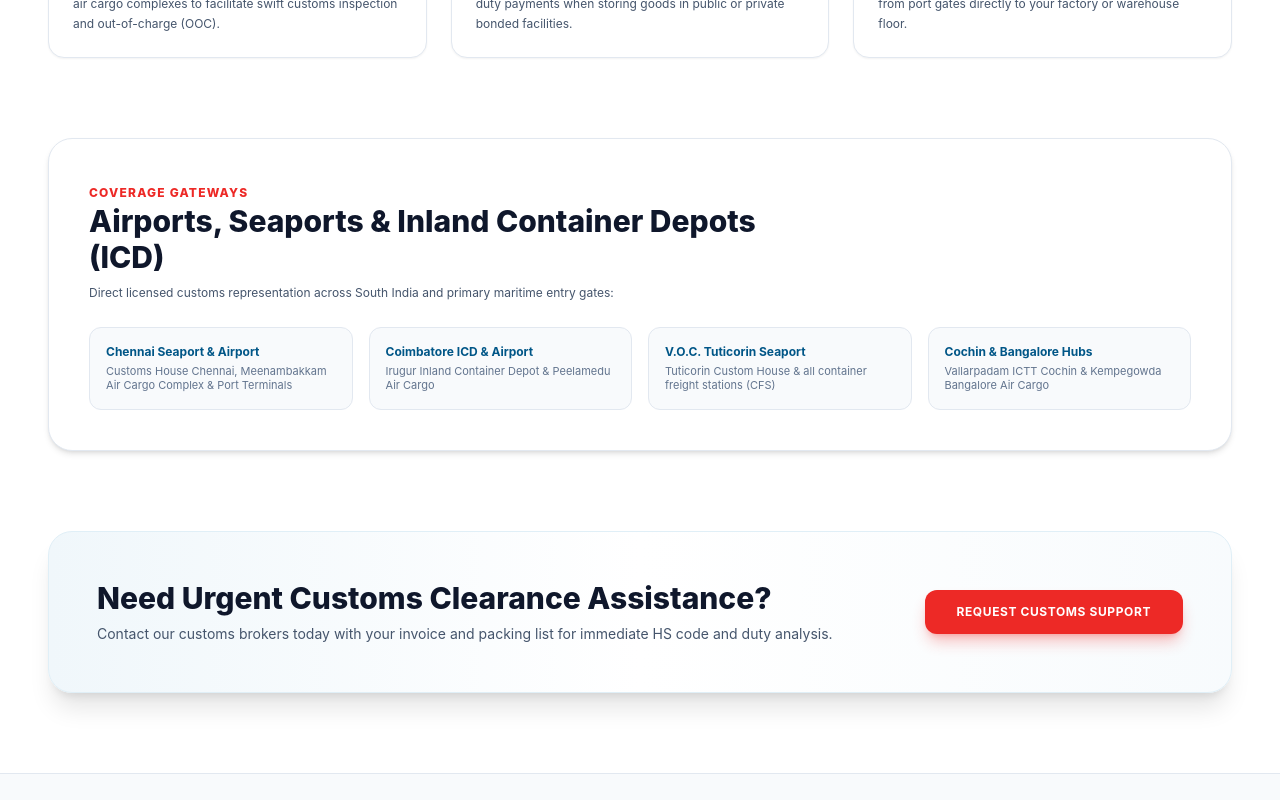
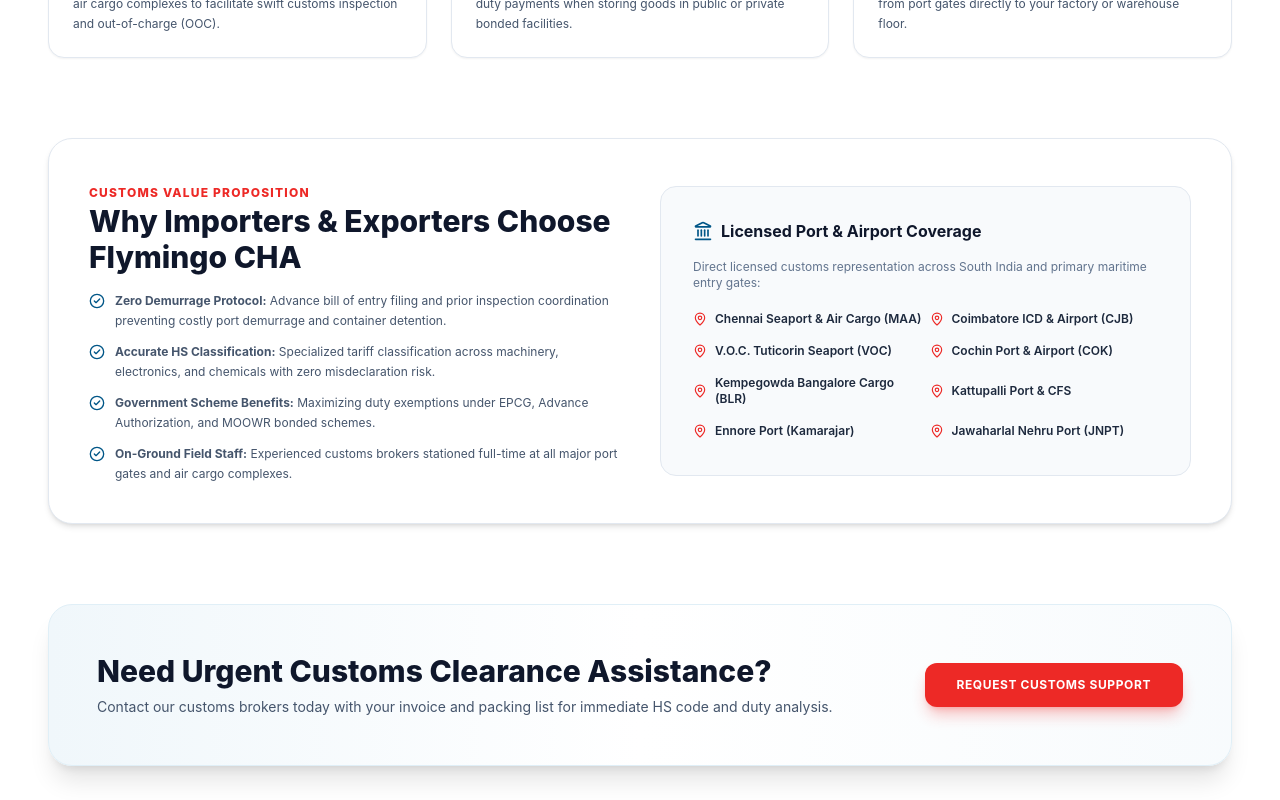
Before and after one commit to nanthakumarsts/Flymingo-Logistics, a React (Vite) app in the folder client/: page /services/customs-clearance in a window 1280 px wide. Shown: the part 1200-2000 px from the top of the page. Built offline with nearby package versions, Linux system fonts and the light colour scheme.

Commit message:
feat(services): standardize 2-column value proposition and network cards across service detail pages

```diff
--- a/client/src/pages/CustomsClearancePage.jsx
+++ b/client/src/pages/CustomsClearancePage.jsx
@@ -65,37 +65,59 @@
         </div>
       </section>
 
-      {/* Ports Handled */}
+      {/* Capabilities & Value Proposition (2-Column Layout matching Ship Spares) */}
       <section className="max-w-[1800px] mx-auto px-4 sm:px-6 lg:px-8 xl:px-12">
-        <div className="bg-white rounded-3xl p-8 sm:p-10 border border-slate-200 shadow-md space-y-6">
-          <div className="max-w-2xl space-y-2">
+        <div className="bg-white rounded-3xl p-8 sm:p-10 border border-slate-200 shadow-md space-y-8">
+          <div className="grid grid-cols-1 lg:grid-cols-2 gap-10 items-center">
+            <div className="space-y-4">
               <span className="text-xs font-extrabold uppercase tracking-widest text-brand-red">
-              Coverage Gateways
+                Customs Value Proposition
               </span>
               <h2 className="text-2xl sm:text-3xl font-extrabold text-slate-900">
-              Airports, Seaports &amp; Inland Container Depots (ICD)
+                Why Importers &amp; Exporters Choose Flymingo CHA
               </h2>
-            <p className="text-xs text-slate-600 leading-relaxed">
+              <ul className="space-y-3 text-xs text-slate-600 leading-relaxed">
+                <li className="flex items-start gap-2.5">
+                  <CheckCircle2 className="w-4 h-4 text-brand-blue mt-0.5 flex-shrink-0" />
+                  <span><strong>Zero Demurrage Protocol:</strong> Advance bill of entry filing and prior inspection coordination preventing costly port demurrage and container detention.</span>
+                </li>
+                <li className="flex items-start gap-2.5">
+                  <CheckCircle2 className="w-4 h-4 text-brand-blue mt-0.5 flex-shrink-0" />
+                  <span><strong>Accurate HS Classification:</strong> Specialized tariff classification across machinery, electronics, and chemicals with zero misdeclaration risk.</span>
+                </li>
+                <li className="flex items-start gap-2.5">
+                  <CheckCircle2 className="w-4 h-4 text-brand-blue mt-0.5 flex-shrink-0" />
+                  <span><strong>Government Scheme Benefits:</strong> Maximizing duty exemptions under EPCG, Advance Authorization, and MOOWR bonded schemes.</span>
+                </li>
+                <li className="flex items-start gap-2.5">
+                  <CheckCircle2 className="w-4 h-4 text-brand-blue mt-0.5 flex-shrink-0" />
+                  <span><strong>On-Ground Field Staff:</strong> Experienced customs brokers stationed full-time at all major port gates and air cargo complexes.</span>
+                </li>
+              </ul>
+            </div>
+
+            {/* Ports Handled Card */}
+            <div className="bg-slate-50 p-6 sm:p-8 rounded-2xl border border-slate-200 space-y-4">
+              <div className="flex items-center gap-2">
+                <Landmark className="w-5 h-5 text-brand-blue" />
+                <h3 className="text-base font-bold text-slate-900">Licensed Port &amp; Airport Coverage</h3>
+              </div>
+              <p className="text-xs text-slate-500">
                 Direct licensed customs representation across South India and primary maritime entry gates:
               </p>
+              <div className="grid grid-cols-1 sm:grid-cols-2 gap-2 text-xs font-semibold text-slate-800">
+                {[
+                  'Chennai Seaport & Air Cargo (MAA)', 'Coimbatore ICD & Airport (CJB)',
+                  'V.O.C. Tuticorin Seaport (VOC)', 'Cochin Port & Airport (COK)',
+                  'Kempegowda Bangalore Cargo (BLR)', 'Kattupalli Port & CFS',
+                  'Ennore Port (Kamarajar)', 'Jawaharlal Nehru Port (JNPT)'
+                ].map((port, i) => (
+                  <div key={i} className="flex items-center gap-2 py-1">
+                    <MapPin className="w-3.5 h-3.5 text-brand-red flex-shrink-0" />
+                    <span>{port}</span>
                   </div>
-
-          <div className="grid grid-cols-1 sm:grid-cols-2 lg:grid-cols-4 gap-4 text-xs font-semibold text-slate-800">
-            <div className="p-4 rounded-xl bg-slate-50 border border-slate-200 space-y-1">
-              <div className="text-brand-blue font-bold">Chennai Seaport &amp; Airport</div>
-              <p className="text-[11px] font-normal text-slate-500">Customs House Chennai, Meenambakkam Air Cargo Complex &amp; Port Terminals</p>
+                ))}
               </div>
-            <div className="p-4 rounded-xl bg-slate-50 border border-slate-200 space-y-1">
-              <div className="text-brand-blue font-bold">Coimbatore ICD &amp; Airport</div>
-              <p className="text-[11px] font-normal text-slate-500">Irugur Inland Container Depot &amp; Peelamedu Air Cargo</p>
-            </div>
-            <div className="p-4 rounded-xl bg-slate-50 border border-slate-200 space-y-1">
-              <div className="text-brand-blue font-bold">V.O.C. Tuticorin Seaport</div>
-              <p className="text-[11px] font-normal text-slate-500">Tuticorin Custom House &amp; all container freight stations (CFS)</p>
-            </div>
-            <div className="p-4 rounded-xl bg-slate-50 border border-slate-200 space-y-1">
-              <div className="text-brand-blue font-bold">Cochin &amp; Bangalore Hubs</div>
-              <p className="text-[11px] font-normal text-slate-500">Vallarpadam ICTT Cochin &amp; Kempegowda Bangalore Air Cargo</p>
             </div>
           </div>
         </div>
--- a/client/src/pages/DangerousGoodsPage.jsx
+++ b/client/src/pages/DangerousGoodsPage.jsx
@@ -53,47 +53,59 @@
         </div>
       </section>
 
-      {/* Why Choose Us for DG */}
+      {/* Capabilities & Value Proposition (2-Column Layout matching Ship Spares) */}
       <section className="max-w-[1800px] mx-auto px-4 sm:px-6 lg:px-8 xl:px-12">
         <div className="bg-white rounded-3xl p-8 sm:p-10 border border-slate-200 shadow-md space-y-8">
-          <div className="max-w-2xl space-y-2">
+          <div className="grid grid-cols-1 lg:grid-cols-2 gap-10 items-center">
+            <div className="space-y-4">
               <span className="text-xs font-extrabold uppercase tracking-widest text-brand-red">
                 Compliance Assurance
               </span>
               <h2 className="text-2xl sm:text-3xl font-extrabold text-slate-900">
                 Why Choose Flymingo for Hazardous Shipments?
               </h2>
+              <ul className="space-y-3 text-xs text-slate-600 leading-relaxed">
+                <li className="flex items-start gap-2.5">
+                  <CheckCircle2 className="w-4 h-4 text-brand-blue mt-0.5 flex-shrink-0" />
+                  <span><strong>Certified DG Experts:</strong> In-house specialists certified under IATA DGR and IMDG codes to properly categorize, classify, and label cargo.</span>
+                </li>
+                <li className="flex items-start gap-2.5">
+                  <CheckCircle2 className="w-4 h-4 text-brand-blue mt-0.5 flex-shrink-0" />
+                  <span><strong>UN-Certified Packaging:</strong> UN-specification 4G / 4GV packaging boxes, absorbent Vermiculite cushioning, and hazardous hazard labels.</span>
+                </li>
+                <li className="flex items-start gap-2.5">
+                  <CheckCircle2 className="w-4 h-4 text-brand-blue mt-0.5 flex-shrink-0" />
+                  <span><strong>Guaranteed Carrier Acceptance:</strong> Meticulous Dangerous Goods Declaration (DGD) paperwork guaranteeing zero carrier checklist rejections or flight hold-ups.</span>
+                </li>
+                <li className="flex items-start gap-2.5">
+                  <CheckCircle2 className="w-4 h-4 text-brand-blue mt-0.5 flex-shrink-0" />
+                  <span><strong>Emergency Response Protocol:</strong> 24/7 dedicated hazmat desk assisting with MSDS verification and multimodal DG routing.</span>
+                </li>
+              </ul>
             </div>
 
-          <div className="grid grid-cols-1 md:grid-cols-3 gap-6">
-            <div className="p-6 rounded-2xl bg-slate-50 border border-slate-200 space-y-3">
-              <div className="w-10 h-10 rounded-xl bg-brand-blue-50 text-brand-blue flex items-center justify-center font-bold">
-                <ShieldCheck className="w-5 h-5" />
+            {/* DG Handling Hubs Card */}
+            <div className="bg-slate-50 p-6 sm:p-8 rounded-2xl border border-slate-200 space-y-4">
+              <div className="flex items-center gap-2">
+                <ShieldCheck className="w-5 h-5 text-amber-600" />
+                <h3 className="text-base font-bold text-slate-900">Certified DG Gateways &amp; Air Terminals</h3>
               </div>
-              <h3 className="text-base font-bold text-slate-900">Certified DG Experts</h3>
-              <p className="text-xs text-slate-600 leading-relaxed">
-                In-house specialists certified under IATA DGR and IMDG codes to properly categorize, classify, and label cargo.
+              <p className="text-xs text-slate-500">
+                Approved dangerous goods packing stations and direct airline handling desks:
               </p>
+              <div className="grid grid-cols-1 sm:grid-cols-2 gap-2 text-xs font-semibold text-slate-800">
+                {[
+                  'Chennai Air Cargo Complex (MAA)', 'Kempegowda Bangalore Cargo (BLR)',
+                  'Coimbatore Air Cargo (CJB)', 'Tuticorin Port Hazmat Yard (VOC)',
+                  'Cochin Special Cargo Terminal (COK)', 'Mumbai Air Cargo & JNPT (BOM)',
+                  'Hyderabad Air Cargo (HYD)', 'Delhi Cargo Terminal (DEL)'
+                ].map((hub, i) => (
+                  <div key={i} className="flex items-center gap-2 py-1">
+                    <AlertTriangle className="w-3.5 h-3.5 text-amber-600 flex-shrink-0" />
+                    <span>{hub}</span>
                   </div>
-
-            <div className="p-6 rounded-2xl bg-slate-50 border border-slate-200 space-y-3">
-              <div className="w-10 h-10 rounded-xl bg-amber-50 text-amber-700 flex items-center justify-center font-bold">
-                <FileCheck className="w-5 h-5" />
+                ))}
               </div>
-              <h3 className="text-base font-bold text-slate-900">UN-Certified Packaging</h3>
-              <p className="text-xs text-slate-600 leading-relaxed">
-                UN-specification 4G / 4GV packaging boxes, absorbent Vermiculite cushioning, and hazardous hazard labels.
-              </p>
-            </div>
-
-            <div className="p-6 rounded-2xl bg-slate-50 border border-slate-200 space-y-3">
-              <div className="w-10 h-10 rounded-xl bg-emerald-50 text-emerald-600 flex items-center justify-center font-bold">
-                <CheckCircle2 className="w-5 h-5" />
-              </div>
-              <h3 className="text-base font-bold text-slate-900">Guaranteed Carrier Acceptance</h3>
-              <p className="text-xs text-slate-600 leading-relaxed">
-                Meticulous Dangerous Goods Declaration (DGD) paperwork guaranteeing zero carrier checklist rejections or flight hold-ups.
-              </p>
             </div>
           </div>
         </div>
--- a/client/src/pages/FreightForwardingPage.jsx
+++ b/client/src/pages/FreightForwardingPage.jsx
@@ -101,6 +101,63 @@
         </div>
       </section>
 
+      {/* Capabilities & Value Proposition (2-Column Layout matching Ship Spares) */}
+      <section className="max-w-[1800px] mx-auto px-4 sm:px-6 lg:px-8 xl:px-12">
+        <div className="bg-white rounded-3xl p-8 sm:p-10 border border-slate-200 shadow-md space-y-8">
+          <div className="grid grid-cols-1 lg:grid-cols-2 gap-10 items-center">
+            <div className="space-y-4">
+              <span className="text-xs font-extrabold uppercase tracking-widest text-brand-red">
+                Multi-Modal Value Proposition
+              </span>
+              <h2 className="text-2xl sm:text-3xl font-extrabold text-slate-900">
+                Why Exporters &amp; Importers Choose Flymingo Freight
+              </h2>
+              <ul className="space-y-3 text-xs text-slate-600 leading-relaxed">
+                <li className="flex items-start gap-2.5">
+                  <CheckCircle2 className="w-4 h-4 text-brand-blue mt-0.5 flex-shrink-0" />
+                  <span><strong>Direct Contract Pricing:</strong> Direct volume contracts with top airline and ocean container alliances ensuring competitive landed costs.</span>
+                </li>
+                <li className="flex items-start gap-2.5">
+                  <CheckCircle2 className="w-4 h-4 text-brand-blue mt-0.5 flex-shrink-0" />
+                  <span><strong>FCL &amp; LCL Consolidation:</strong> Flexible containerized solutions from single pallet groupage to multi-container factory projects.</span>
+                </li>
+                <li className="flex items-start gap-2.5">
+                  <CheckCircle2 className="w-4 h-4 text-brand-blue mt-0.5 flex-shrink-0" />
+                  <span><strong>Priority Booking Desk:</strong> Guaranteed space allocation during peak shipping seasons on both maritime and air cargo lanes.</span>
+                </li>
+                <li className="flex items-start gap-2.5">
+                  <CheckCircle2 className="w-4 h-4 text-brand-blue mt-0.5 flex-shrink-0" />
+                  <span><strong>Zero Demurrage Risk:</strong> Advance customs EDI filing and synchronized terminal drayage for instant port gate release.</span>
+                </li>
+              </ul>
+            </div>
+
+            {/* Global Corridors & Port Network Card */}
+            <div className="bg-slate-50 p-6 sm:p-8 rounded-2xl border border-slate-200 space-y-4">
+              <div className="flex items-center gap-2">
+                <Globe className="w-5 h-5 text-brand-blue" />
+                <h3 className="text-base font-bold text-slate-900">Active Freight Corridors &amp; Hubs</h3>
+              </div>
+              <p className="text-xs text-slate-500">
+                Direct maritime and air cargo gateways connecting South India to global trade centers:
+              </p>
+              <div className="grid grid-cols-1 sm:grid-cols-2 gap-2 text-xs font-semibold text-slate-800">
+                {[
+                  'Chennai Port & Air Cargo', 'V.O.C. Tuticorin Seaport', 'Cochin ICTT Vallarpadam',
+                  'Kattupalli & Ennore Ports', 'JNPT Mumbai Gateway', 'Kempegowda Bangalore Cargo',
+                  'Gulf & Middle East Routes', 'North America (US East/West)', 'European Main Ports (Rotterdam/Hamburg)', 'Far East & SE Asia Lanes'
+                ].map((hub, i) => (
+                  <div key={i} className="flex items-center gap-2 py-1">
+                    <Anchor className="w-3.5 h-3.5 text-brand-red flex-shrink-0" />
+                    <span>{hub}</span>
+                  </div>
+                ))}
+              </div>
+            </div>
+          </div>
+        </div>
+      </section>
+
       {/* Call to action (Light Theme) */}
       <section className="max-w-[1800px] mx-auto px-4 sm:px-6 lg:px-8 xl:px-12">
         <div className="bg-gradient-to-r from-brand-blue-50 via-white to-brand-blue-50/50 rounded-3xl p-8 sm:p-12 text-slate-900 flex flex-col md:flex-row items-center justify-between gap-6 shadow-xl border border-brand-blue-100">
```
Also changed, not shown: client/src/pages/InternationalCourierPage.jsx (+58 -0 lines). Lines whose indentation alone changed are shown as unchanged.
